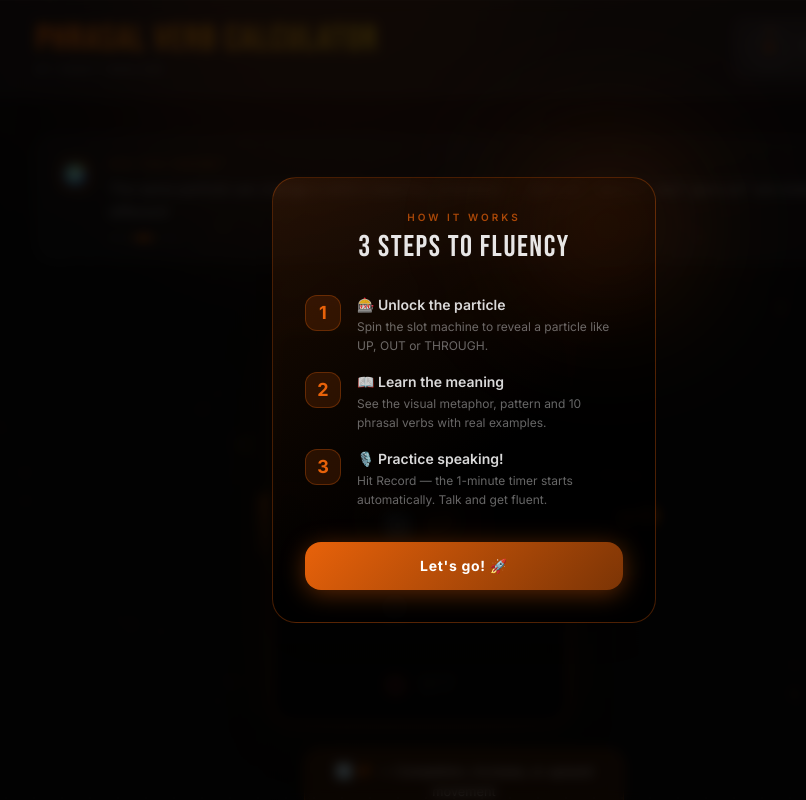
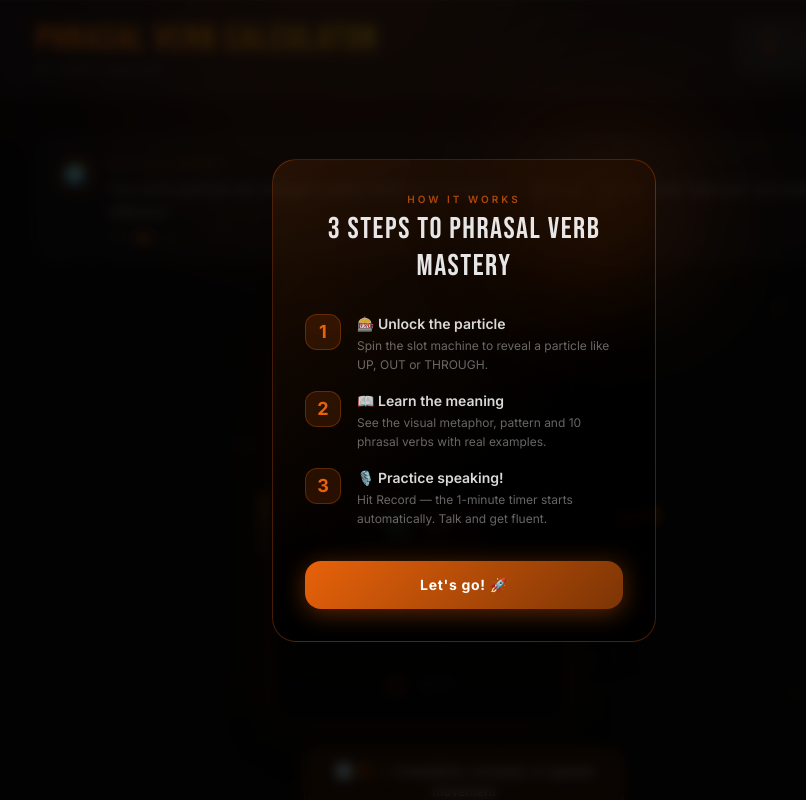
Before and after one commit to vroue18-jpg/carrusel, a React (Vite) app: page / in a window 1280 px wide. Shown: the top 800 px of the page, without its empty margins (176-982 px from the left). Built offline with nearby package versions, Linux system fonts and the light colour scheme.

Commit message:
Fix welcome modal: reset localStorage key so all users see it, update title

```diff
--- a/src/App.tsx
+++ b/src/App.tsx
@@ -127,7 +127,7 @@ function WelcomeModal({ onClose }: { onClose: () => void }) {
         <div className="relative z-10">
           <p className="text-[10px] font-semibold tracking-[0.3em] uppercase text-center mb-1" style={{ color: 'rgba(232,98,10,0.7)' }}>How it works</p>
           <h2 className="font-display text-3xl tracking-wider text-white/90 text-center mb-7 leading-tight">
-            3 steps to fluency
+            3 steps to phrasal verb mastery
           </h2>
 
           <div className="space-y-4 mb-8">
@@ -159,10 +159,10 @@ function WelcomeModal({ onClose }: { onClose: () => void }) {
 }
 
 export default function App() {
-  const [showWelcome, setShowWelcome] = useState(() => !localStorage.getItem('craftEnglishSeen'));
+  const [showWelcome, setShowWelcome] = useState(() => !localStorage.getItem('craftEnglishSeen_v2'));
 
   const handleCloseWelcome = () => {
-    localStorage.setItem('craftEnglishSeen', '1');
+    localStorage.setItem('craftEnglishSeen_v2', '1');
     setShowWelcome(false);
   };
   const [activeIndex, setActiveIndex]   = useState<number | null>(null);
```
